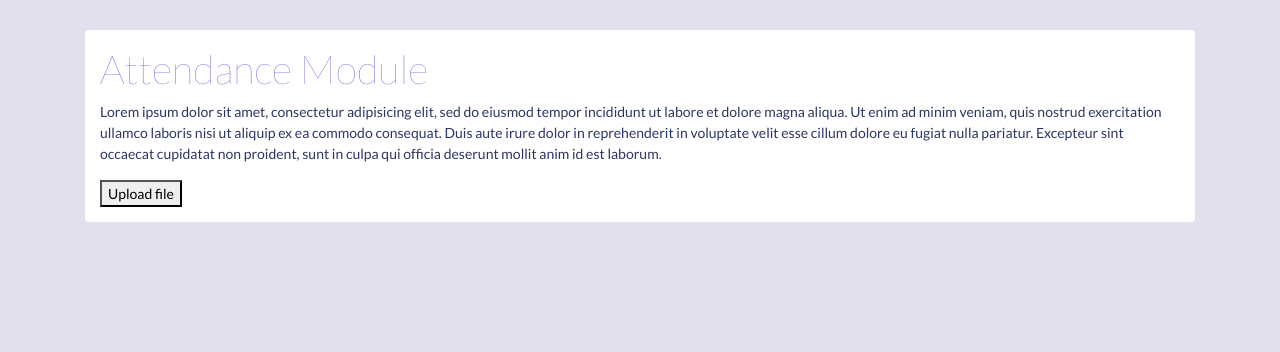
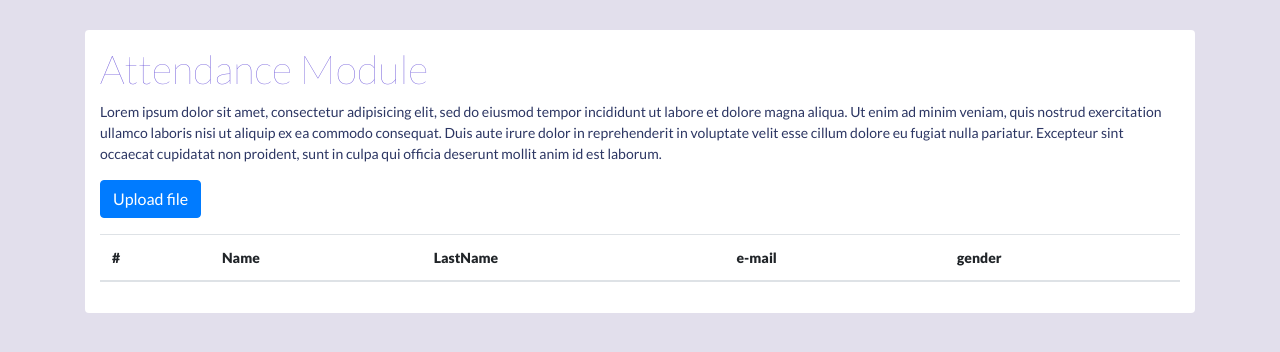
Before and after one commit to shayanypn/attendance, a React app: page / in a window 1280 px wide. Shown: the top 352 px of the page. Built offline with nearby package versions, Linux system fonts and the light colour scheme.

Commit message:
added a table to better displat the data

```diff
--- a/src/components/Form/index.jsx
+++ b/src/components/Form/index.jsx
@@ -23,35 +23,51 @@ class Form extends Component {
     };
   };
 
-
   render() {
     return (
-      <div className="upload-file">
+      <>
+        <div className="form-group">
           <input
             type="file"
             ref="fileUpload"
             accept=".xlsx, .xls, .csv"
             hidden
             onChange={this.handlefile}
+            className="form-control-file"
           />
-        <button id="btn" onClick={this.handleUpload}>
+
+          <button id="btn" onClick={this.handleUpload} class="btn btn-primary">
             Upload file
           </button>
-        <div className="display-data">
+        </div>
+        <div class="table-responsive-md">
+          <table className="table table-hover">
+            <thead>
+              <tr>
+                <th scope="col">#</th>
+                <th scope="col">Name</th>
+                <th scope="col">LastName</th>
+                <th scope="col">e-mail</th>
+                <th scope="col">gender</th>
+              </tr>
+            </thead>
             {this.state.data &&
               this.state.data.map((user) => {
                 return (
-                <>
-                  <div className="data-display">
-                    <p>
-                    {user[1]} {user[2]} {user[3]} {user[4]}
-                    </p>
+                  <tbody>
+                    <tr>
+                      <th scope="row">{user[0]}</th>
+                      <th>{user[1]}</th>
+                      <th>{user[2]}</th>
+                      <th>{user[3]}</th>
+                      <th>{user[4]}</th>
+                    </tr>
+                  </tbody>
+                );
+              })}
+          </table>
         </div>
       </>
-              );
-            })}
-        </div>
-      </div>
     );
   }
 }
--- a/src/styles/index.scss
+++ b/src/styles/index.scss
@@ -28,3 +28,9 @@ p {
 		margin: 30px auto;
 	}
 }
+
+@media screen and (min-width: 780px) {
+	.table-responsive-sm {
+		background-color: yellow;
+	}
+}
```
Lines whose indentation alone changed are shown as unchanged.
